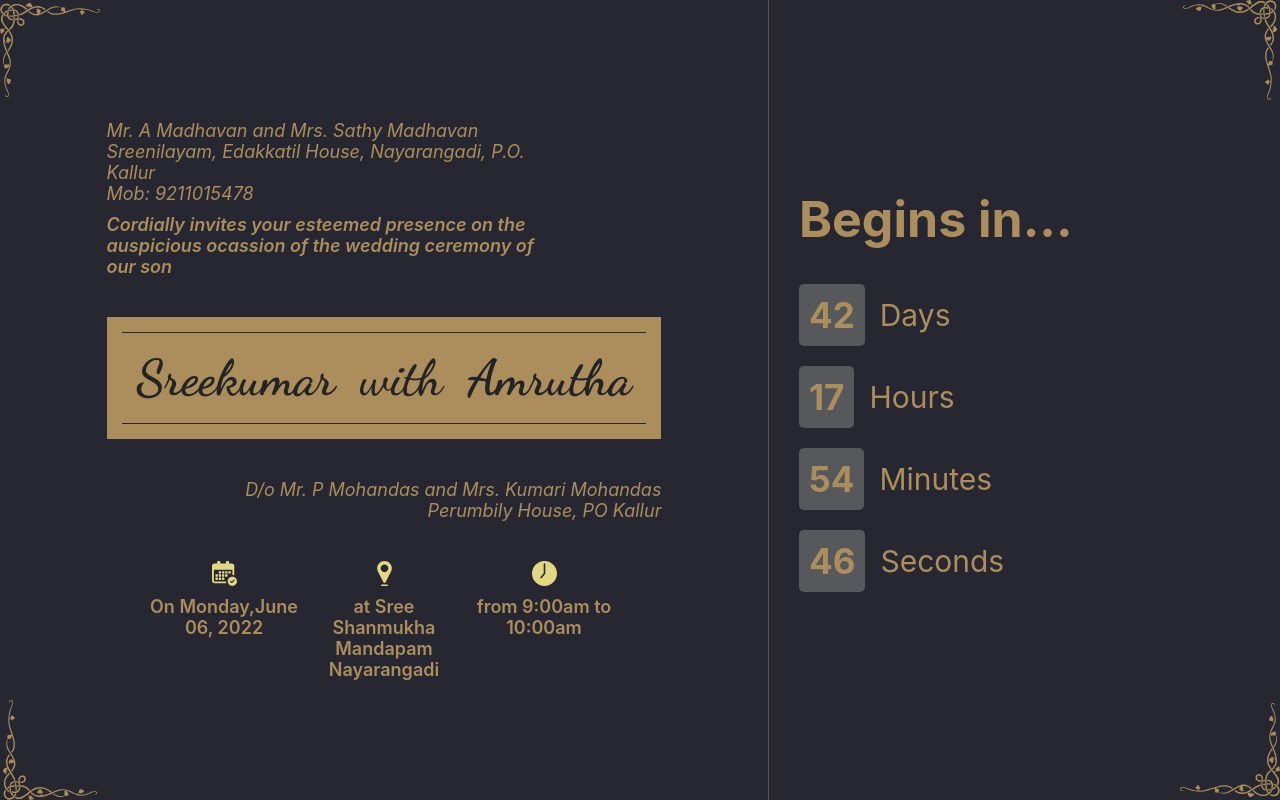
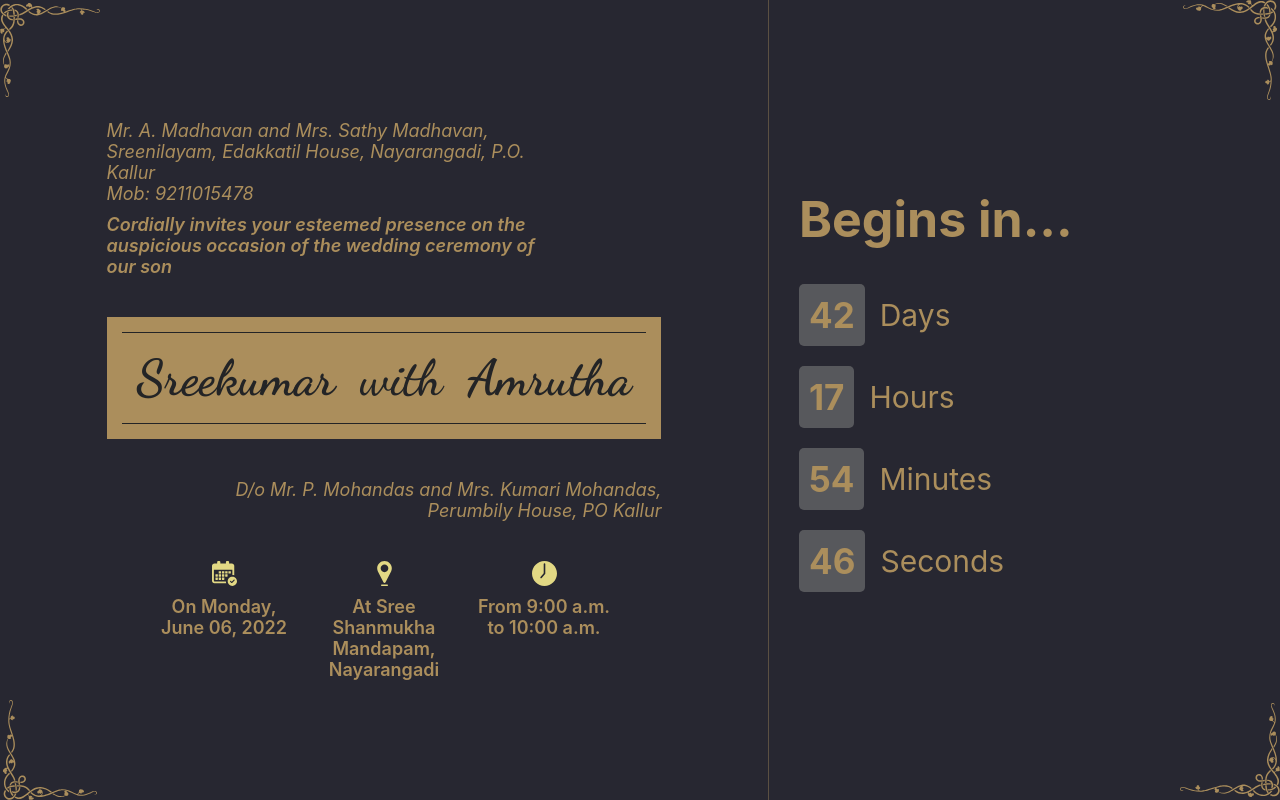
Before and after one commit to skaycse/june-6, a Next.js app: page /invitation in a window 1280 px wide. Built offline with nearby package versions, Linux system fonts and the light colour scheme.

Commit message:
Grammatic fix

```diff
--- a/Components/Invitation/Invitation.jsx
+++ b/Components/Invitation/Invitation.jsx
@@ -27,7 +27,7 @@ export default function Invitation() {
       <div className={styles.left}>
         <div className={invitationStyles.invitationBase}>
           <p className={invitationStyles.parents}>
-            Mr. A Madhavan and Mrs. Sathy Madhavan <br />
+            Mr. A. Madhavan and Mrs. Sathy Madhavan, <br />
             Sreenilayam, Edakkatil House, Nayarangadi, P.O. Kallur <br />
             Mob: 9211015478 <br />
             <span className={invitationStyles.inviteMsg}>
@@ -38,7 +38,7 @@ export default function Invitation() {
                 "your "
               )}
               esteemed presence {family && "with family"} on the auspicious
-              ocassion of the wedding ceremony of our son
+              occasion of the wedding ceremony of our son
             </span>
           </p>
 
@@ -54,7 +54,7 @@ export default function Invitation() {
             className={invitationStyles.parents}
             style={{ textAlign: "right", alignSelf: "end" }}
           >
-            D/o Mr. P Mohandas and Mrs. Kumari Mohandas <br />
+            D/o Mr. P. Mohandas and Mrs. Kumari Mohandas, <br />
             Perumbily House, PO Kallur <br />
             {/* Mob: 99999999 */}
           </p>
@@ -65,14 +65,14 @@ export default function Invitation() {
             <div className={invitationStyles.locationIcon}>
               <img src={IMAGE_PATH + "calendar.svg"} />
             </div>
-            <p>On Monday,June 06, 2022</p>
+            <p>On Monday, June 06, 2022</p>
           </div>
 
           <div className={invitationStyles.locationRow}>
             <div className={invitationStyles.locationIcon}>
               <img src={IMAGE_PATH + "location.svg"} />
             </div>
-            <p>at Sree Shanmukha Mandapam
+            <p>At Sree Shanmukha Mandapam,
               Nayarangadi</p>
           </div>
 
@@ -80,7 +80,7 @@ export default function Invitation() {
             <div className={invitationStyles.locationIcon}>
               <img src={IMAGE_PATH + "clock.svg"} />
             </div>
-            <p>from 9:00am to 10:00am</p>
+            <p>From 9:00 a.m. to 10:00 a.m.</p>
           </div>
         </div>
       </div>
```
